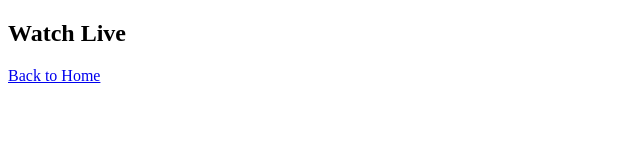
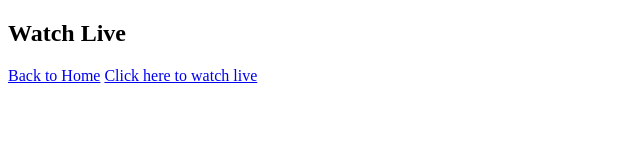
Before and after one commit to fayezmk4/my-first-github-repo, a plain HTML site: page watchlive.html in a window 1280 px wide. Shown: the whole page, without its empty margins (0-640 px from the left). Drawn offline with Linux system fonts and the light colour scheme.

Commit message:
Live link

```diff
--- a/watchlive.html
+++ b/watchlive.html
@@ -8,5 +8,6 @@
 <body>
     <h2>Watch Live</h2>
     <a href="index.html">Back to Home</a>
+    <a href="https://www.youtube.com/watch?v=dQw4w9WgXcQ" target="_blank">Click here to watch live</a>
 </body>
 </html>
```
